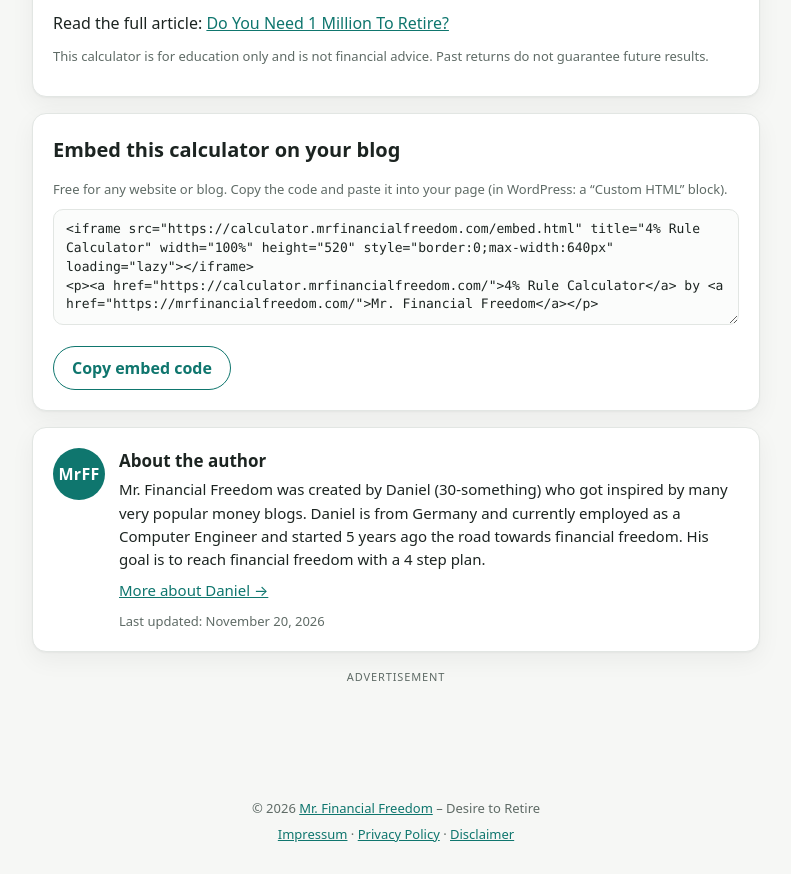
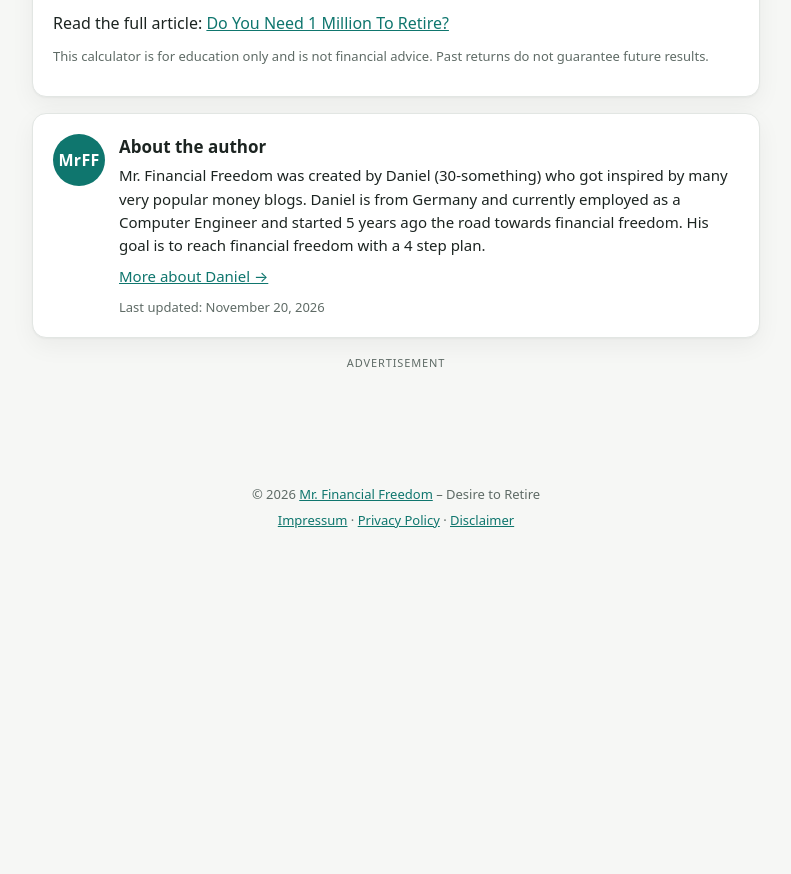
Before and after one commit to DanielSchwartz1/mrff_calculator, a plain HTML site: page app/index.html in a window 1280 px wide. Shown: the part 2520-3394 px from the top of the page, without its empty margins (244-1035 px from the left). After the commit the page ends 3080 px from the top, so only its background shows below. Drawn offline with Linux system fonts and the light colour scheme.

Commit message:
update page for SEO

```diff
--- a/app/index.html
+++ b/app/index.html
@@ -234,7 +234,7 @@
     .cbar { display: block; height: 6px; margin-top: 5px; border-radius: 999px; background: var(--line); overflow: hidden; }
     .cbar > span { display: block; height: 100%; margin-left: auto; background: var(--accent); border-radius: 999px; transition: width .25s ease; }
 
-    /* Buttons, share & embed */
+    /* Buttons & share */
     .btn {
       font: inherit; font-weight: 700; cursor: pointer; min-height: 44px; padding: 8px 18px;
       border-radius: 999px; border: 1px solid var(--accent); background: var(--card); color: var(--accent);
@@ -242,11 +242,6 @@
     .btn:hover { background: var(--accent); color: var(--card); }
     .share-row { display: flex; flex-wrap: wrap; gap: 8px 12px; align-items: center; justify-content: center; margin-top: 14px; }
     .share-status { font-size: 13px; color: var(--muted); }
-    .embed-code {
-      width: 100%; font: 13px/1.45 ui-monospace, SFMono-Regular, Menlo, Consolas, monospace;
-      padding: 10px 12px; border: 1px solid var(--line); border-radius: 10px;
-      background: var(--input-bg); color: var(--text); resize: vertical;
-    }
 
     /* Author box */
     .author { display: flex; gap: 14px; align-items: flex-start; }
@@ -427,17 +422,6 @@
         </table>
         <p>Read the full article: <a href="https://mrfinancialfreedom.com/do-you-need-1-million-to-retire/">Do You Need 1 Million To Retire?</a></p>
         <p class="hint">This calculator is for education only and is not financial advice. Past returns do not guarantee future results.</p>
-      </section>
-
-      <section class="card" aria-labelledby="embedTitle">
-        <h2 id="embedTitle">Embed this calculator on your blog</h2>
-        <p class="hint" style="margin:0 0 10px">Free for any website or blog. Copy the code and paste it into your page (in WordPress: a “Custom HTML” block).</p>
-        <textarea id="embedCode" class="embed-code" readonly rows="5" aria-label="Embed code">&lt;iframe src="https://calculator.mrfinancialfreedom.com/embed.html" title="4% Rule Calculator" width="100%" height="520" style="border:0;max-width:640px" loading="lazy"&gt;&lt;/iframe&gt;
-&lt;p&gt;&lt;a href="https://calculator.mrfinancialfreedom.com/"&gt;4% Rule Calculator&lt;/a&gt; by &lt;a href="https://mrfinancialfreedom.com/"&gt;Mr. Financial Freedom&lt;/a&gt;&lt;/p&gt;</textarea>
-        <div class="share-row" style="justify-content:flex-start">
-          <button type="button" class="btn" id="embedBtn">Copy embed code</button>
-          <span class="share-status" id="embedStatus" role="status"></span>
-        </div>
       </section>
 
       <section class="card" aria-labelledby="authorTitle">
@@ -762,10 +746,6 @@
           copyText(url, $('shareStatus'), 'Link copied – paste it anywhere.');
         }
       });
-      $('embedBtn').addEventListener('click', function () {
-        $('embedCode').select();
-        copyText($('embedCode').value, $('embedStatus'), 'Embed code copied.');
-      });
 
       // ---------- Wiring ----------
       document.querySelectorAll('.currency button').forEach(function (btn) {
```
